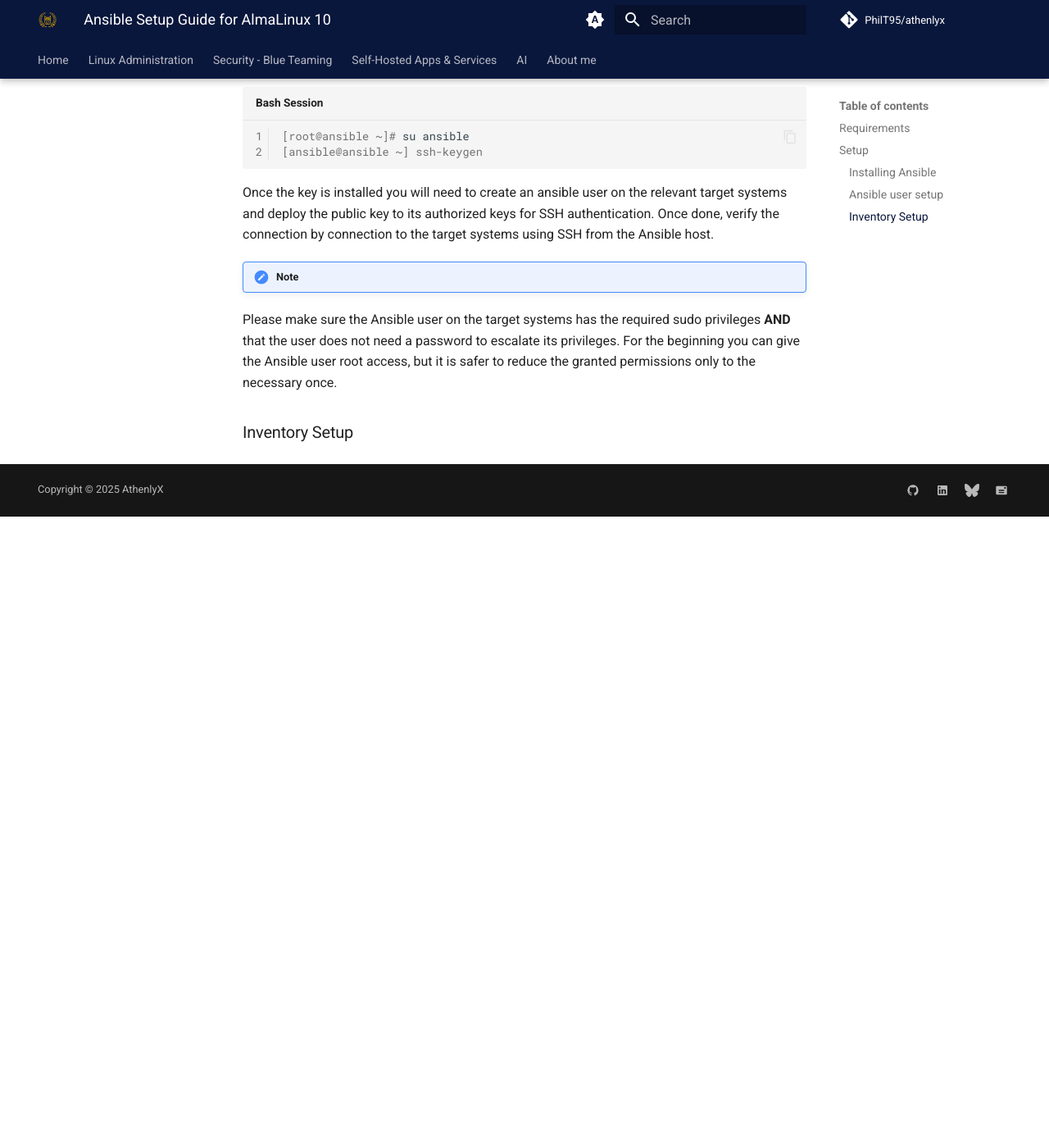
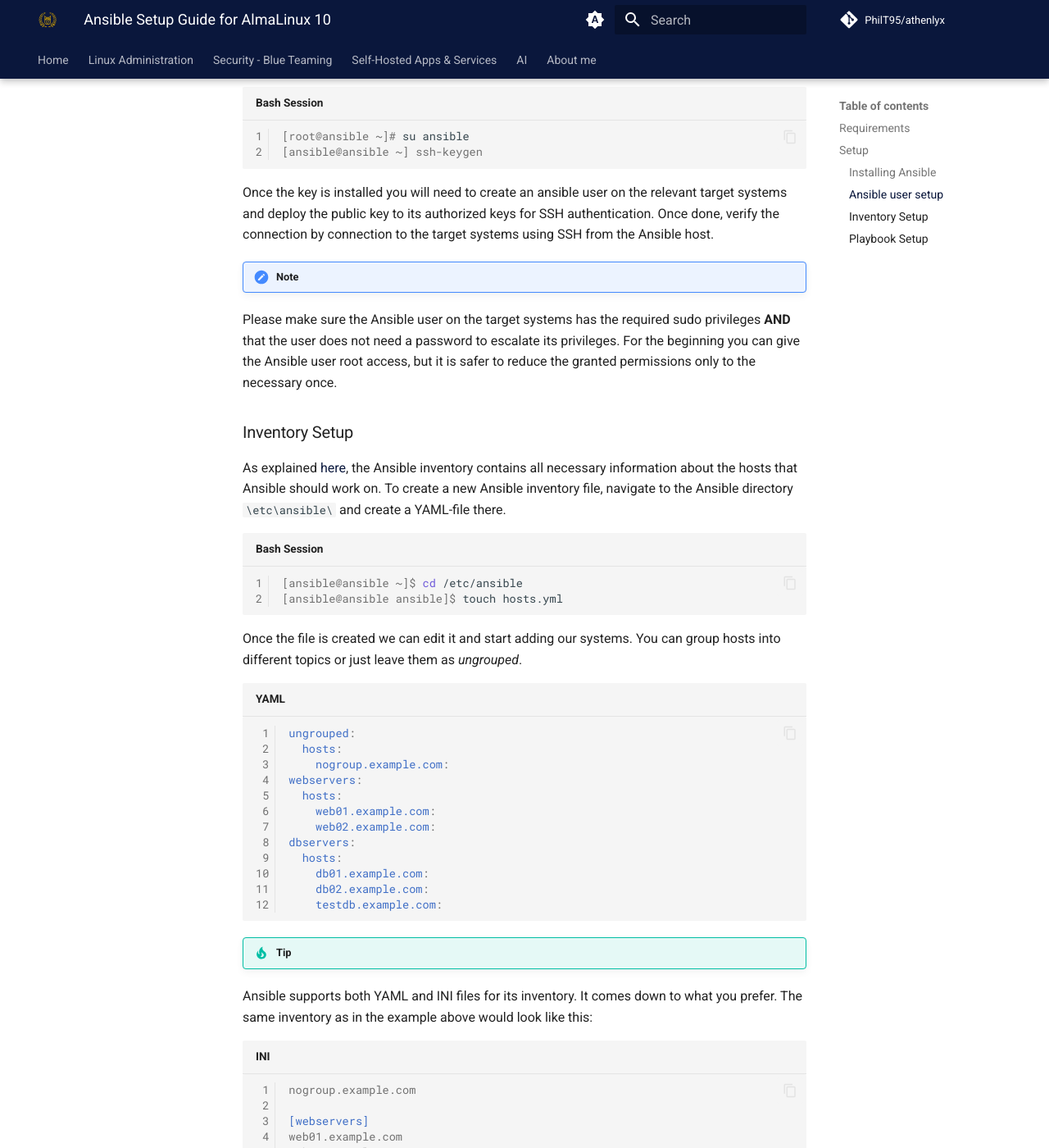
Before and after one commit to PhilT95/athenlyx, an MkDocs documentation site: the page built from docs/linux-admin/ansible/ansible_setup.md, in a window 1280 px wide and 1400 px high, scrolled down 2554 px. Shown: the whole window at 82% size. Built offline with MkDocs 1.6.1 and Material for MkDocs 9.7.7, drawn with Linux system fonts in a browser that asks for light colours; plug-ins that fetch from the network failed and are left out; comment, search, counter and statistics services are not loaded; before the commit the page ends 3184 px from its top, so only the background shows below that; some of the changed text lies outside the part shown.

Commit message:
Split Github Actions into to different Pipelines and added Ansible Inventory Setup.

````diff
--- a/docs/linux-admin/ansible/ansible_setup.md
+++ b/docs/linux-admin/ansible/ansible_setup.md
@@ -102,3 +102,69 @@ Once the key is installed you will need to create an ansible user on the relevan
 
 
 ### Inventory Setup
+
+As explained [here](index.md), the Ansible inventory contains all necessary information about the hosts that Ansible should work on. To create a new Ansible inventory file, navigate to the Ansible directory `\etc\ansible\` and create a YAML-file there.
+
+```console
+[ansible@ansible ~]$ cd /etc/ansible
+[ansible@ansible ansible]$ touch hosts.yml
+```
+
+
+
+Once the file is created we can edit it and start adding our systems. You can group hosts into different topics or just leave them as *ungrouped*.
+
+```yml
+ungrouped:
+  hosts:
+    nogroup.example.com:
+webservers:
+  hosts:
+    web01.example.com:
+    web02.example.com:
+dbservers:
+  hosts:
+    db01.example.com:
+    db02.example.com:
+    testdb.example.com:
+```
+
+!!! tip
+  Ansible supports both YAML and INI files for its inventory. It comes down to what you prefer. The same inventory as in the example above would look like this:
+
+  ```ini
+  nogroup.example.com
+
+  [webservers]
+  web01.example.com
+  web02.example.com
+
+  [dbservers]
+  db01.example.com
+  db02.example.com
+  testdb.example.com
+  ```
+
+
+You can also modify certain aspects of a host by adding or editing variables. For example, to make ansible use a local connection if you want to make the server manage itself via Ansible, you have to set the variable `ansible_connection` to `local`.
+
+=== "YAML"
+
+  ```yml
+  ungrouped:
+    hosts:
+      nogroup.example.com:
+        ansible_connection: local
+  ```
+
+=== "INI"
+
+  ```ini
+  nogroup.example.com ansible_connection=local
+  ```
+
+If you have created your inventory, save the file.
+
+### Playbook Setup
+
+As mentioned [here](index.md), Ansible Playbooks define the actual tasks that should be executed on certain servers. They can combine multiple different steps and also only apply to a subset of servers within one or more given inventory files.
````
Also changed, not shown: 3 other files.
